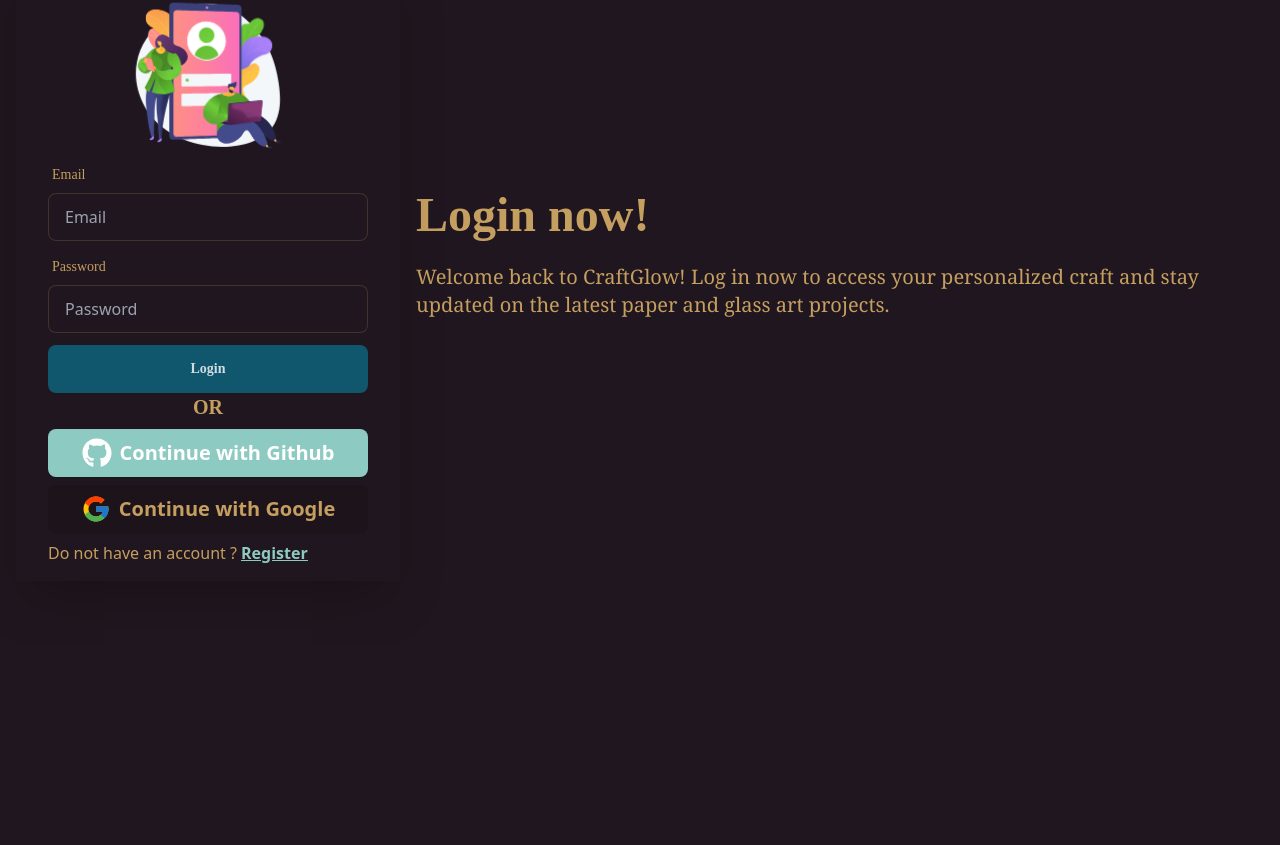
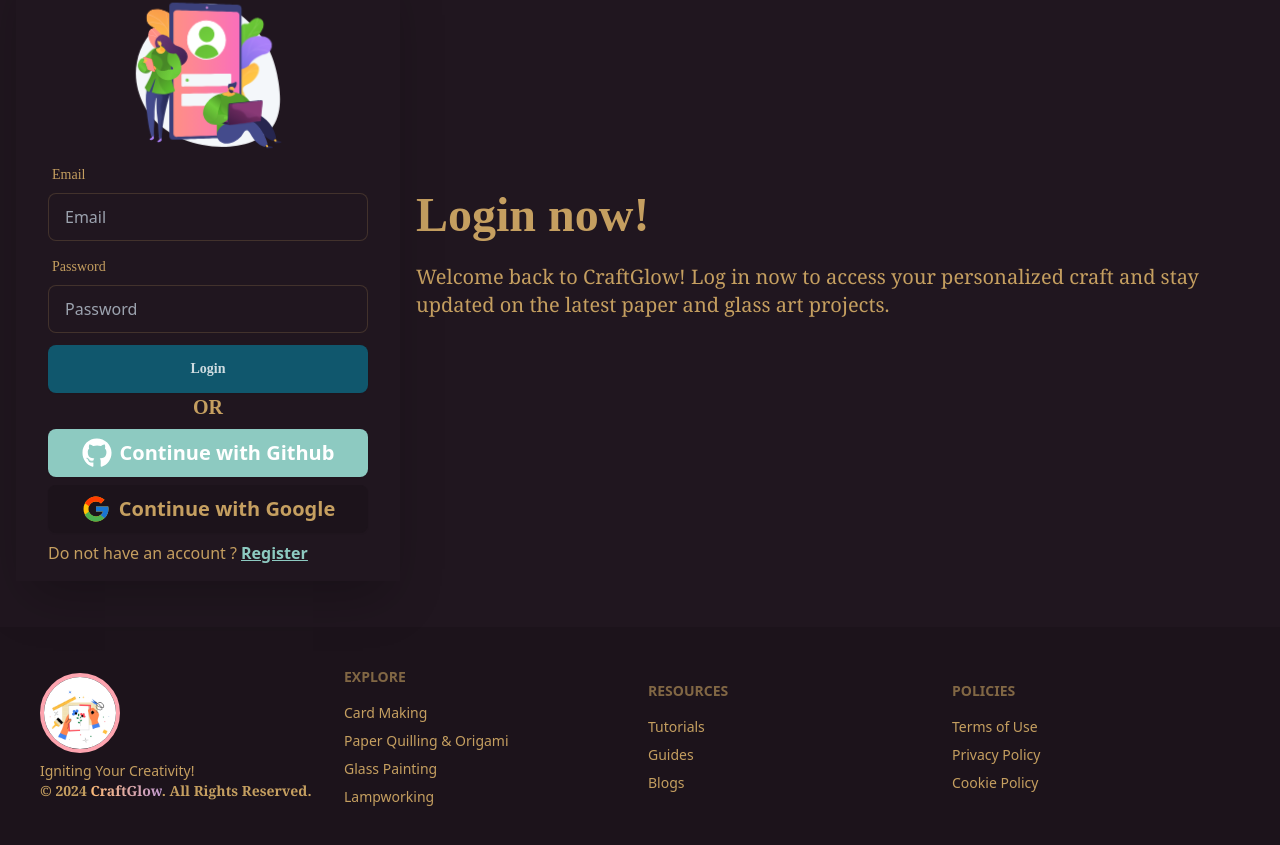
Before and after one commit to ShopnilIsCoding/CraftGlow-Client, a React (Vite) app: page /login in a window 1280 px wide. Shown: the part 157-1002 px from the top of the page. Before the commit the page ends 800 px from the top, so only its background shows below. Built offline with nearby package versions, Linux system fonts and the light colour scheme; no server answers.

Commit message:
Footer created

```diff
--- /dev/null
+++ b/src/Components/Footer.jsx
@@ -0,0 +1,41 @@
+import Lottie from 'lottie-react';
+import banneranim from '../Lotties/bannerlottie.json'
+
+const Footer = () => {
+    return (
+        <footer className=" footer p-10 container mx-auto text-base-content grid grid-cols-2 md:grid-cols-3 lg:grid-cols-4 justify-center items-center">
+            <aside>
+            <div className='clip-circle-50 rounded-full overflow-hidden  mt-3 border-4 border-rose-300 m-2 lg:m-0 md:m-16 size-20'><Lottie className='' animationData={banneranim}></Lottie>
+
+            </div>
+                <p>
+                    Igniting Your Creativity!<br />
+                    <span className="font-serif font-black">
+                        &copy; 2024 <span className="bg-gradient-to-r from-orange-300 via-violet-400 to-rose-300 text-transparent bg-clip-text bg-300% animate-gradient">CraftGlow</span>. All Rights Reserved.
+                    </span>
+                </p>
+            </aside>
+            <nav>
+                <h6 className="footer-title">Explore</h6>
+                <span className="link link-hover">Card Making</span>
+                <span className="link link-hover">Paper Quilling & Origami</span>
+                <span className="link link-hover">Glass Painting</span>
+                <span className="link link-hover">Lampworking</span>
+            </nav>
+            <nav>
+                <h6 className="footer-title">Resources</h6>
+                <span className="link link-hover">Tutorials</span>
+                <span className="link link-hover">Guides</span>
+                <span className="link link-hover">Blogs</span>
+            </nav>
+            <nav>
+                <h6 className="footer-title">Policies</h6>
+                <span className="link link-hover">Terms of Use</span>
+                <span className="link link-hover">Privacy Policy</span>
+                <span className="link link-hover">Cookie Policy</span>
+            </nav>
+        </footer>
+    );
+};
+
+export default Footer;
--- a/src/Root/Root.jsx
+++ b/src/Root/Root.jsx
@@ -1,5 +1,6 @@
 import { Outlet } from "react-router-dom";
 import Navbar from "../Components/Navbar";
+import Footer from "../Components/Footer";
 
 const Root = () => {
     return (
@@ -8,8 +9,15 @@ const Root = () => {
             <Navbar></Navbar>
             </div>
             <div className="container mx-auto">
+            <div className="w-[97%] lg:w-auto">
             <Outlet></Outlet>
             </div>
+
+            </div>
+            <div className="bg-base-200">
+            <Footer></Footer>
+            </div>
+
         </div>
     );
 };
```
